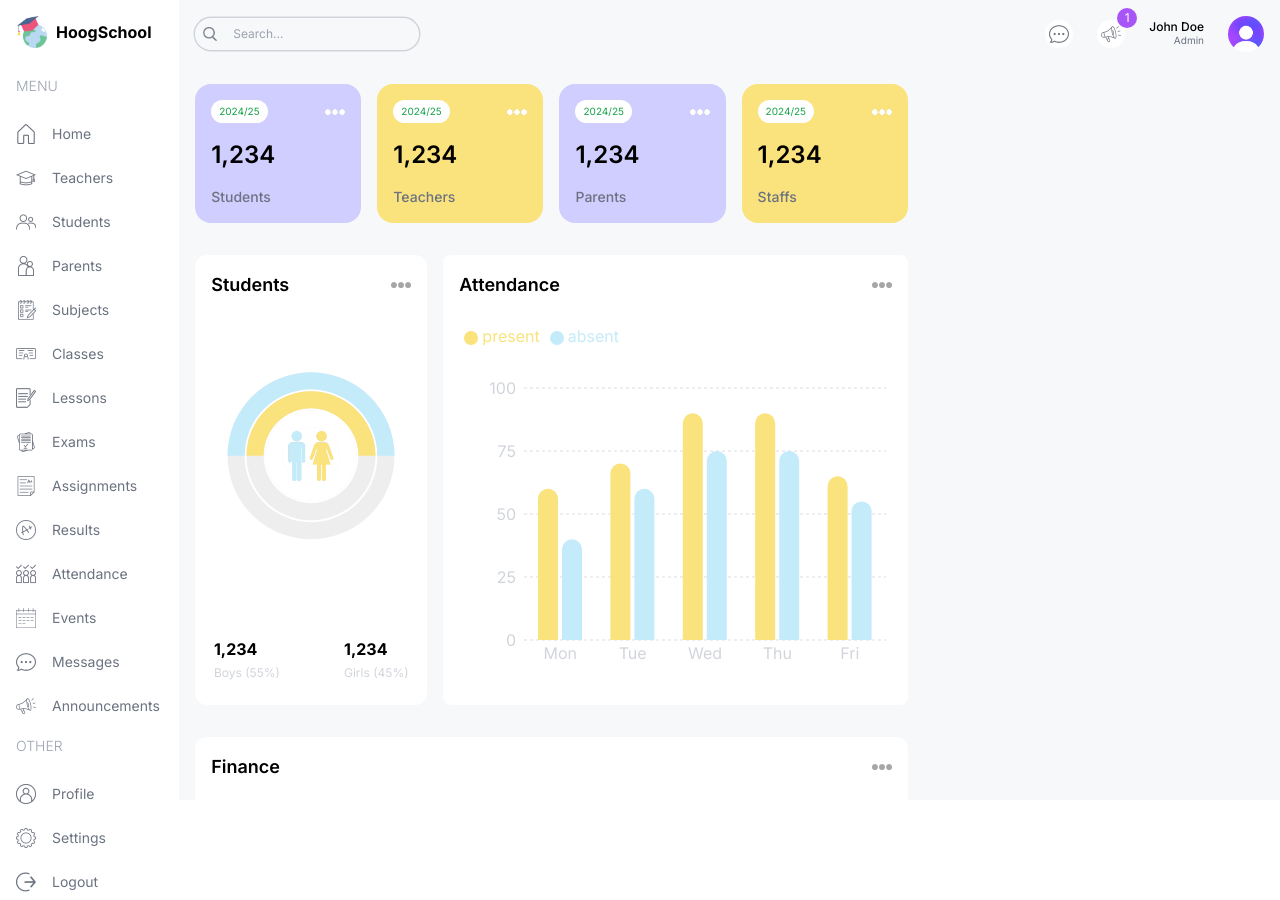
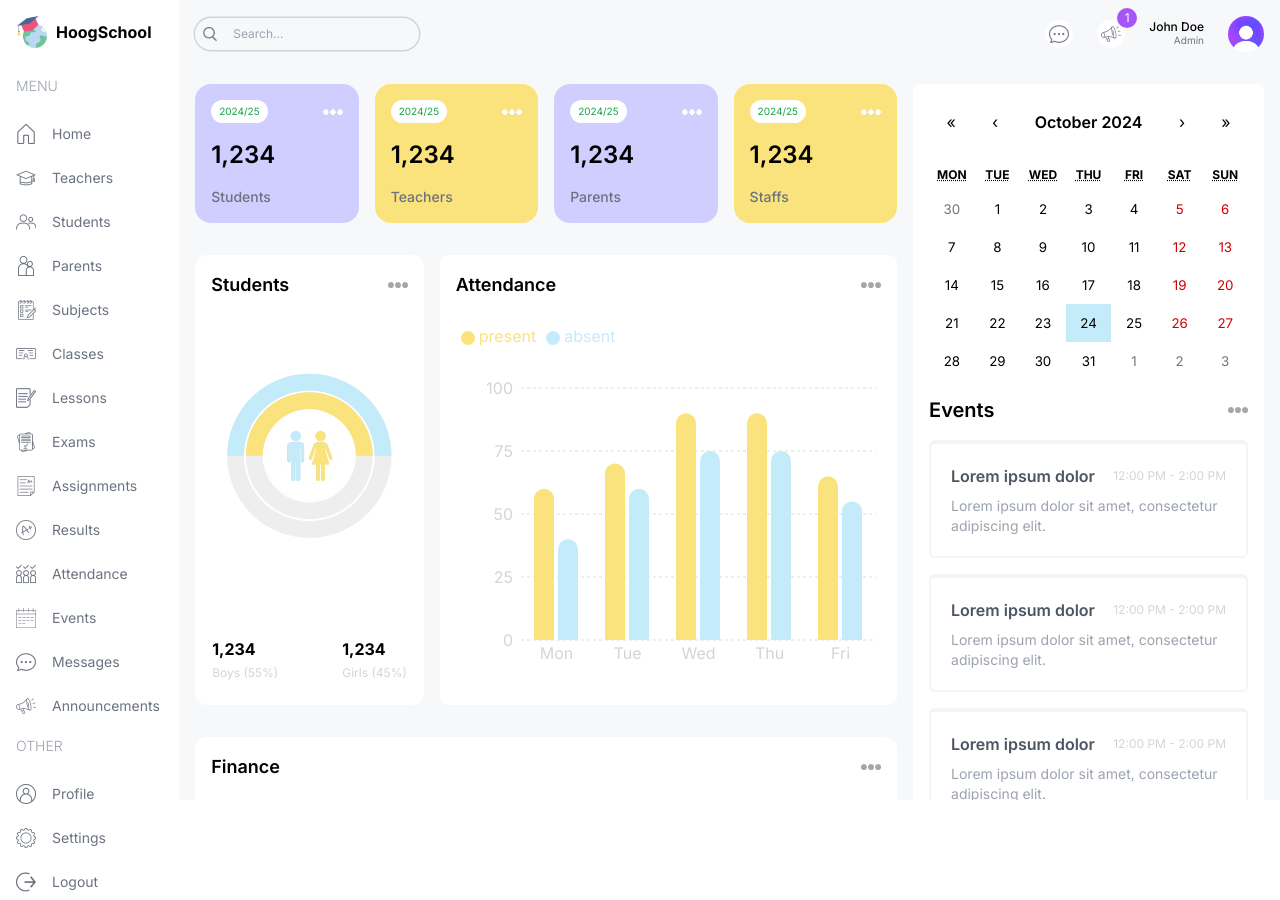
Before and after one commit to Chuloshnikov/college-management-dashboard, a Next.js app: page /admin in a window 1280 px wide. Built offline with nearby package versions, Linux system fonts and the light colour scheme.

Commit message:
calendar added

```diff
--- a/package.json
+++ b/package.json
@@ -26,7 +26,7 @@
     "@types/react": "^18",
     "@types/react-dom": "^18",
     "eslint": "^8",
-    "eslint-config-next": "15.0.1",
+    "eslint-config-next": "14.2.5",
     "postcss": "^8",
     "tailwindcss": "^3.4.1",
     "typescript": "^5"
--- a/src/app/(dashboard)/admin/page.tsx
+++ b/src/app/(dashboard)/admin/page.tsx
@@ -1,12 +1,13 @@
 import AttendanceChart from '@/components/AttendanceChart'
 import CountChart from '@/components/CountChart'
+import EventCalendar from '@/components/EventCalendar'
 import FinanceChart from '@/components/FinanceChart'
 import UserCard from '@/components/UserCard'
 import React from 'react'
 
 export default function AdminPage() {
   return (
-    <div className='p-4 flex gap-4 flex-col md;flex-row'>
+    <div className='p-4 flex gap-4 flex-col md:flex-row'>
       {/*LEFT*/}
       <div className='w-full lg:w-2/3 flex flex-col gap-8'>
           {/*USER CARDS*/}
@@ -20,7 +21,7 @@
           <div className='flex gap-4 flex-col lg:flex-row'>
             {/* COUNT CHART */}
           <div className='w-full lg:w-1/3 h-[450px]'>
-            <CountChart />
+              <CountChart />
           </div>
             {/*ATTENDANCE CHART*/}
             <div className='w-full lg:w-2/3 h-[450px]'>
@@ -33,8 +34,9 @@
           </div>
       </div>
       {/*RIGHT*/}
-      <div className='w-full lg:w-1/3'>
-      </div>
+        <div className='w-full lg:w-1/3 flex flex-col gap-8'>
+              <EventCalendar/>
+        </div>
     </div>
   )
 }
--- a/src/app/globals.css
+++ b/src/app/globals.css
@@ -1,3 +1,18 @@
 @tailwind base;
 @tailwind components;
 @tailwind utilities;
+
+.react-calendar {
+    width: 100% !important;
+    border: none !important;
+    font-family: "Inter", sans-serif !important;
+  }
+
+  .react-calendar__navigation__label__labelText {
+    font-weight: 600;
+  }
+
+  .react-calendar__tile--active {
+    background-color: #c3ebfa !important;
+    color: black !important;
+  }
--- /dev/null
+++ b/src/components/EventCalendar.tsx
@@ -0,0 +1,62 @@
+"use client";
+
+import Image from "next/image";
+import { useState } from "react";
+import Calendar from "react-calendar";
+import "react-calendar/dist/Calendar.css";
+
+type ValuePiece = Date | null;
+
+type Value = ValuePiece | [ValuePiece, ValuePiece];
+
+// TEMPORARY
+const events = [
+  {
+    id: 1,
+    title: "Lorem ipsum dolor",
+    time: "12:00 PM - 2:00 PM",
+    description: "Lorem ipsum dolor sit amet, consectetur adipiscing elit.",
+  },
+  {
+    id: 2,
+    title: "Lorem ipsum dolor",
+    time: "12:00 PM - 2:00 PM",
+    description: "Lorem ipsum dolor sit amet, consectetur adipiscing elit.",
+  },
+  {
+    id: 3,
+    title: "Lorem ipsum dolor",
+    time: "12:00 PM - 2:00 PM",
+    description: "Lorem ipsum dolor sit amet, consectetur adipiscing elit.",
+  },
+];
+
+const EventCalendar = () => {
+  const [value, onChange] = useState<Value>(new Date());
+
+  return (
+    <div className="bg-white p-4 rounded-md">
+      <Calendar onChange={onChange} value={value} />
+      <div className="flex items-center justify-between">
+        <h1 className="text-xl font-semibold my-4">Events</h1>
+        <Image src="/moreDark.png" alt="" width={20} height={20} />
+      </div>
+      <div className="flex flex-col gap-4">
+        {events.map((event) => (
+          <div
+            className="p-5 rounded-md border-2 border-gray-100 border-t-4 odd:border-t-lamaSky even:border-t-lamaPurple"
+            key={event.id}
+          >
+            <div className="flex items-center justify-between">
+              <h1 className="font-semibold text-gray-600">{event.title}</h1>
+              <span className="text-gray-300 text-xs">{event.time}</span>
+            </div>
+            <p className="mt-2 text-gray-400 text-sm">{event.description}</p>
+          </div>
+        ))}
+      </div>
+    </div>
+  );
+};
+
+export default EventCalendar;
```
Also changed, not shown: 1 other file (tests, documents, lock files or other folders).
